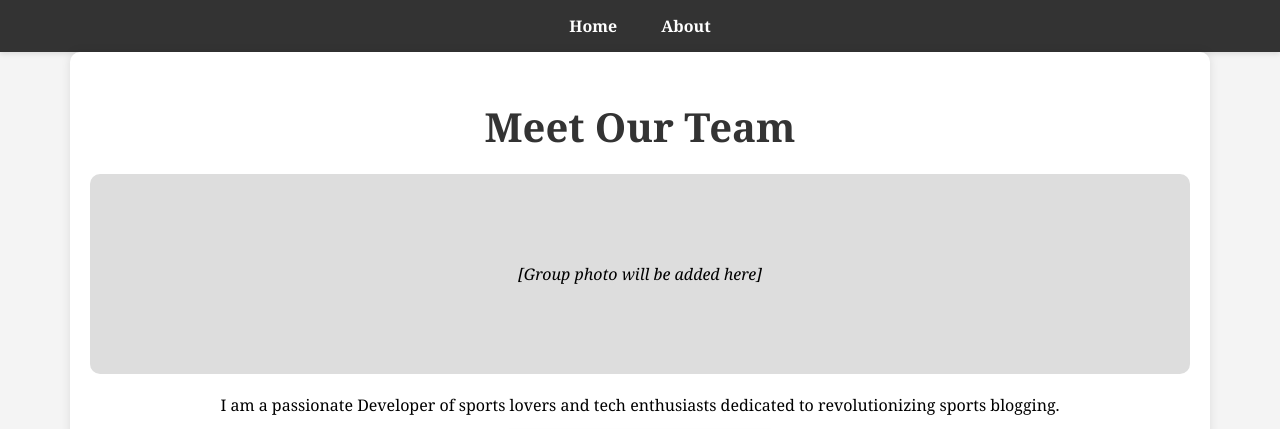
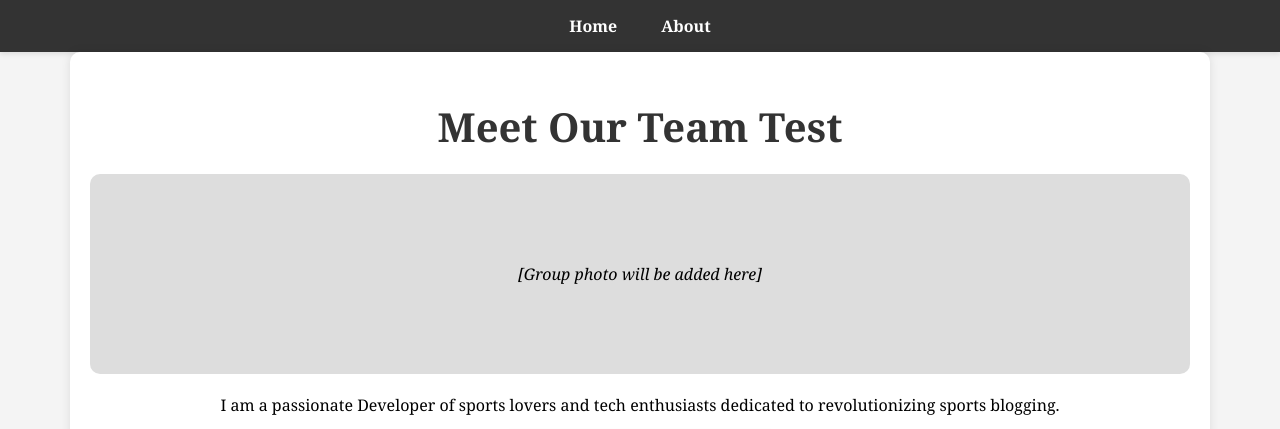
Before and after one commit to jar285/startup, a website: page public/about.html in a window 1280 px wide. Shown: the top 429 px of the page. Drawn offline with Linux system fonts and the light colour scheme.

Commit message:
making sure the changes are applying to dev

```diff
--- a/public/about.html
+++ b/public/about.html
@@ -14,7 +14,7 @@
         <a href="about.html">About</a>
     </nav>
     <div class="container">
-        <h1>Meet Our Team</h1>
+        <h1>Meet Our Team Test</h1>
         <div class="team-photo-placeholder"> <!-- Placeholder for group picture -->
             <p>[Group photo will be added here]</p>
         </div>
```
